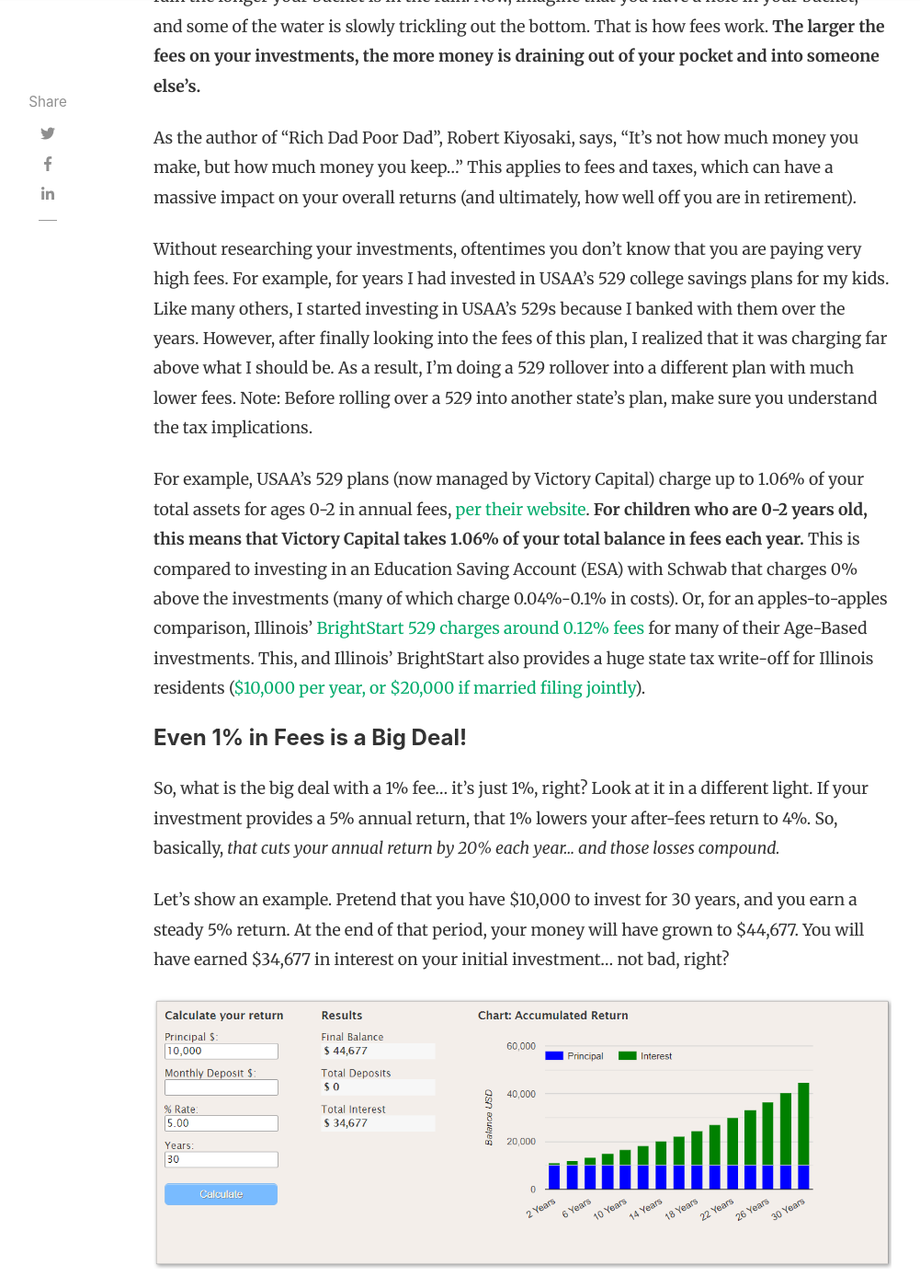
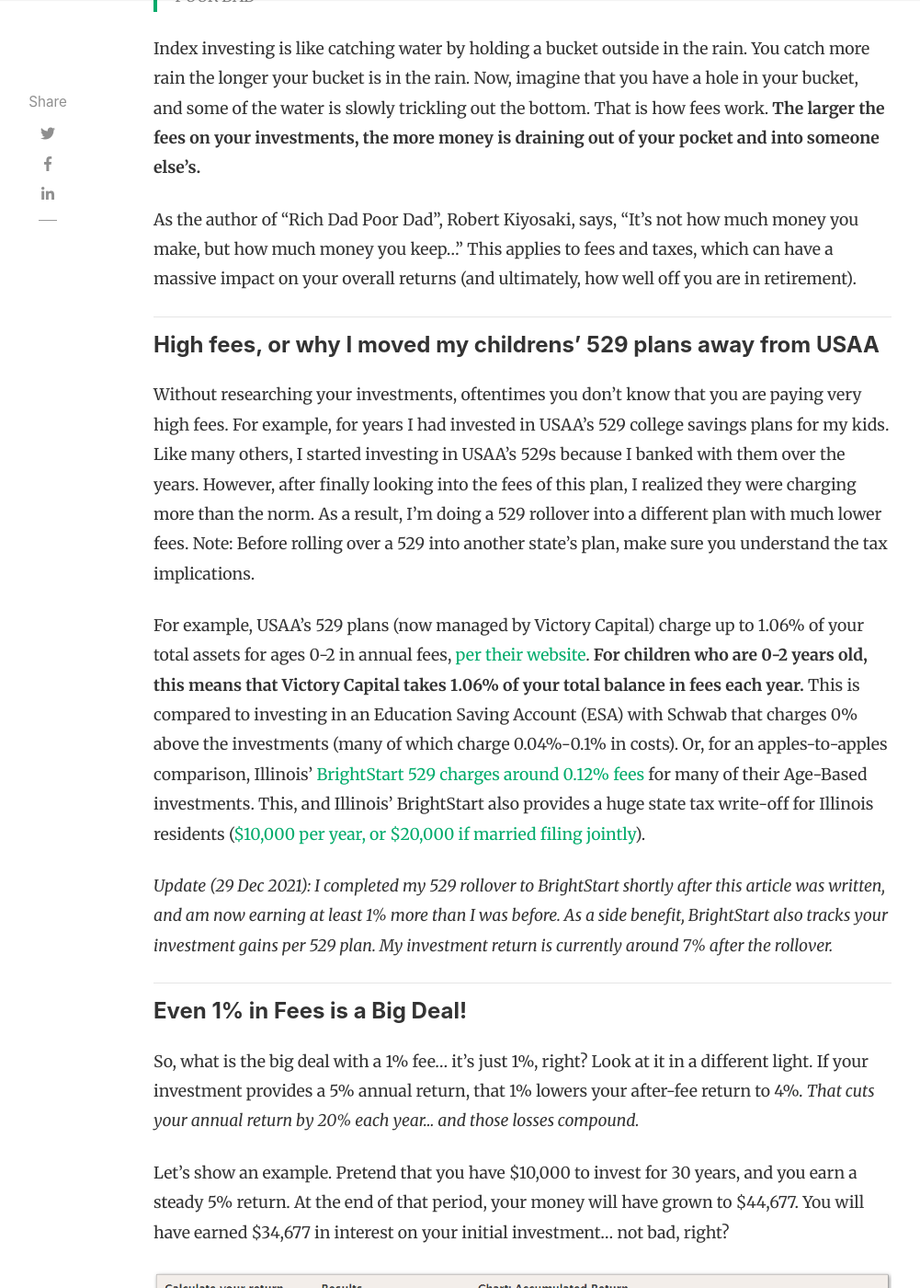
Before and after one commit to militaryinvestor/militaryinvestor.github.io, a Jekyll site: the page built from _posts/2021-09-19-Aggressively-Cut-Fees-to-Keep-More-of-Your-Profits.md, in a window 1280 px wide and 1400 px high, scrolled down 1126 px. Shown: the whole window at 92% size, without its empty margins (118-1119 px from the left). Built offline with Jekyll 4.4.1, drawn with Linux system fonts in a browser that asks for light colours; nearby versions of some CDN libraries; comment, search, counter and statistics services are not loaded; some of the changed text lies outside the part shown.

Commit message:
Update 2021-09-19-Aggressively-Cut-Fees-to-Keep-More-of-Your-Profits.md

```diff
--- a/_posts/2021-09-19-Aggressively-Cut-Fees-to-Keep-More-of-Your-Profits.md
+++ b/_posts/2021-09-19-Aggressively-Cut-Fees-to-Keep-More-of-Your-Profits.md
@@ -8,6 +8,8 @@
 hidden: false
 ---
 
+**BLUF: Investing fees can greatly reduce your earnings... even a 1% fee can be very costly.  Aggressively cut them out.**
+
 > “It’s not how much money you make, but how much money you keep, how hard it works for you, and how many generations you keep it for.”
 > ROBERT T. KIYOSAKI, AUTHOR OF “RICH DAD POOR DAD”
 
@@ -15,13 +17,22 @@
 
 As the author of “Rich Dad Poor Dad”, Robert Kiyosaki, says, “It’s not how much money you make, but how much money you keep…”  This applies to fees and taxes, which can have a massive impact on your overall returns (and ultimately, how well off you are in retirement).
 
-Without researching your investments, oftentimes you don’t know that you are paying very high fees.  For example, for years I had invested in USAA’s 529 college savings plans for my kids.  Like many others, I started investing in USAA’s 529s because I banked with them over the years.  However, after finally looking into the fees of this plan, I realized that it was charging far above what I should be. As a result, I’m doing a 529 rollover into a different plan with much lower fees. Note: Before rolling over a 529 into another state’s plan, make sure you understand the tax implications.
+-----------
+
+#### High fees, or why I moved my childrens' 529 plans away from USAA
+
+Without researching your investments, oftentimes you don’t know that you are paying very high fees.  For example, for years I had invested in USAA’s 529 college savings plans for my kids.  Like many others, I started investing in USAA’s 529s because I banked with them over the years.  However, after finally looking into the fees of this plan, I realized they were charging more than the norm. As a result, I’m doing a 529 rollover into a different plan with much lower fees. Note: Before rolling over a 529 into another state’s plan, make sure you understand the tax implications.
 
 For example, USAA’s 529 plans (now managed by Victory Capital) charge up to 1.06% of your total assets for ages 0-2 in annual fees, [per their website](https://investor.vcm.com/products/usaa-529-college-savings-plan/usaa-529-college-savings-plan-details/usaa-529-college-savings-plan-performance). **For children who are 0-2 years old, this means that Victory Capital takes 1.06% of your total balance in fees each year.**  This is compared to investing in an Education Saving Account (ESA) with Schwab that charges 0% above the investments (many of which charge 0.04%-0.1% in costs).  Or, for an apples-to-apples comparison, Illinois’ [BrightStart 529 charges around 0.12% fees](https://www.brightstart.com/performance/daily/?portfolio=all) for many of their Age-Based investments.  This, and Illinois’ BrightStart also provides a huge state tax write-off for Illinois residents ([$10,000 per year, or $20,000 if married filing jointly](https://www.brightstart.com/tax-center/)).
 
+_Update (29 Dec 2021): I completed my 529 rollover to BrightStart shortly after this article was written, and am now earning at least 1% more than I was before.  As a side benefit, BrightStart also tracks your investment gains per 529 plan.  My investment return is currently around 7% after the rollover._
+
+-----------
+
 #### Even 1% in Fees is a Big Deal!
 
-So, what is the big deal with a 1% fee… it’s just 1%, right?  Look at it in a different light.  If your investment provides a 5% annual return, that 1% lowers your after-fees return to 4%.  So, basically, *that cuts your annual return by 20% each year… and those losses compound.*
+So, what is the big deal with a 1% fee… it’s just 1%, right?  Look at it in a different light.  If your investment provides a 5% annual return, that 1% lowers your after-fee
+return to 4%.  *That cuts your annual return by 20% each year… and those losses compound.*
 
 Let’s show an example.  Pretend that you have $10,000 to invest for 30 years, and you earn a steady 5% return.  At the end of that period, your money will have grown to $44,677. You will have earned $34,677 in interest on your initial investment… not bad, right?
 
@@ -45,6 +58,8 @@
 
 Thirdly, you have to address the largest fees of all – taxes.  By buying investments in tax-advantaged accounts – such as Roth IRAs or traditional IRAs – you can minimize or delay the taxes you pay.  In the case of Roth IRAs, you invest after-tax dollars, but you also avoid all taxes on the gains (including dividends) on your investments, which can equal a major tax advantage ([as long as you meet the maximum income limits to contribute into one](https://www.irs.gov/retirement-plans/amount-of-roth-ira-contributions-that-you-can-make-for-2021)).  I’ll cover this more in future posts.
 
+-------------------
+
 In the end, it isn’t what you make, it is what you keep.  Minimize fees to keep more of your gains.  Just a little research upfront could add thousands (or more) to your accounts in retirement.
 
 Take the time… your future self will thank you.
```
Also changed, not shown: other parts of _posts/2021-09-19-Aggressively-Cut-Fees-to-Keep-More-of-Your-Profits.md (+3 -1 lines).
